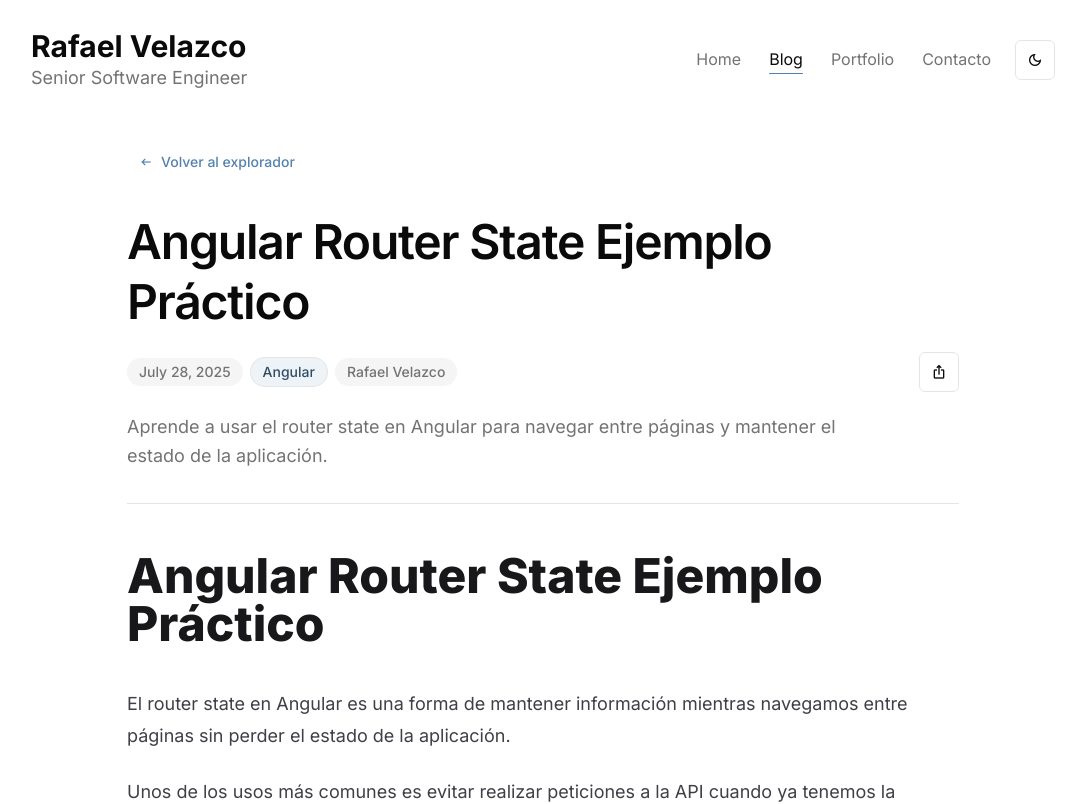
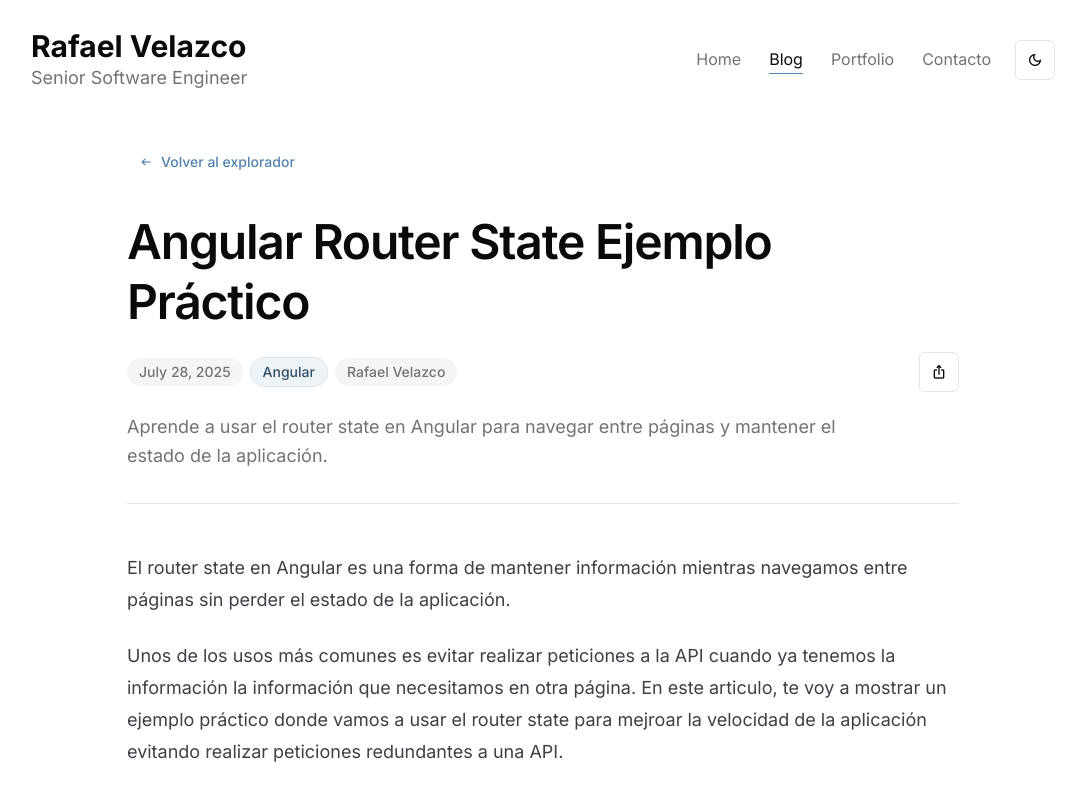
Before and after one commit to rjvelazco/rjvelazco-v2, a Next.js app: page /blog/posts/angular-router-state-ejemplo-practico in a window 1280 px wide. Shown: the top 804 px of the page, without its empty margins (97-1183 px from the left). Built offline with nearby package versions, Linux system fonts and the light colour scheme.

Commit message:
chore(blog): remove redundant headings from MDX posts for improved readability

```diff
--- a/src/app/(site)/blog/posts/angular-router-state-ejemplo-practico/page.mdx
+++ b/src/app/(site)/blog/posts/angular-router-state-ejemplo-practico/page.mdx
@@ -38,8 +38,6 @@ export const metadata = {
 export default function Layout({ children }) {
   return <MdxLayout metadata={metadata}>{children}</MdxLayout>;
 }
-
-# Angular Router State Ejemplo Práctico
 
 El router state en Angular es una forma de mantener información mientras navegamos entre páginas sin perder el estado de la aplicación.
 
--- a/src/app/(site)/blog/posts/configurar-eslint-prettier-husky-angular-v20/page.mdx
+++ b/src/app/(site)/blog/posts/configurar-eslint-prettier-husky-angular-v20/page.mdx
@@ -38,8 +38,6 @@ export const metadata = {
 export default function Layout({ children }) {
   return <MdxLayout metadata={metadata}>{children}</MdxLayout>;
 }
-
-# Configurar ESLint + Prettier + Husky en Angular v20 (en minutos)
 
 Mantener tu código limpio, consistente y libre de errores ya no es opcional, es esencial.
 Si estás trabajando con Angular v20, esta guía rápida te ayudará a integrar **ESLint**, **Prettier** y **Husky** para garantizar calidad desde el primer commit.
--- /dev/null
+++ b/src/app/(site)/blog/posts/layout.tsx
@@ -0,0 +1,3 @@
+export default function BlogPostLayout({ children }: { children: React.ReactNode }) {
+  return <>{children}</>;
+}
--- a/src/app/(site)/blog/posts/linked-signal-estado-sincronizado-sin-computadas-ni-efectos/page.mdx
+++ b/src/app/(site)/blog/posts/linked-signal-estado-sincronizado-sin-computadas-ni-efectos/page.mdx
@@ -38,8 +38,6 @@ export const metadata = {
 export default function Layout({ children }) {
   return <MdxLayout metadata={metadata}>{children}</MdxLayout>;
 }
-
-# **Linked Signals: estado sincronizado sin computeds ni effects**
 
 La forma más sencilla de explicar un **Linked Signal** es pensar en él como un **writable computed**.
 
```
